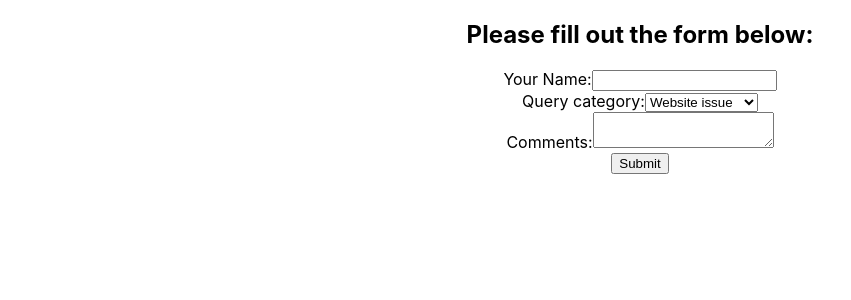
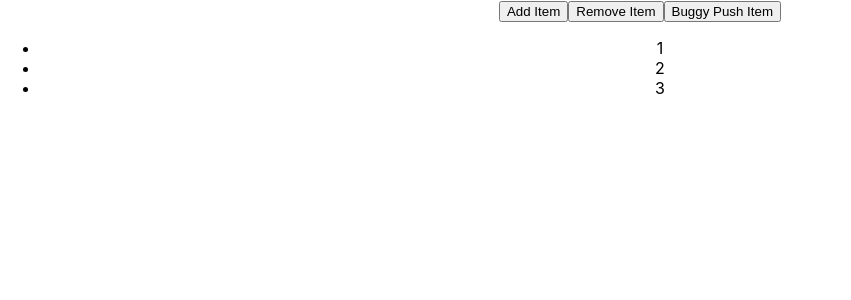
Before and after one commit to Camelia03/react-functional-components, a React (Create React App) app in the folder my-app/: page / in a window 1280 px wide. Shown: the top 300 px of the page, without its empty margins (0-851 px from the left). Built offline with nearby package versions, Linux system fonts and the light colour scheme.

Commit message:
The useState() Hook with Objects and Arrays part 1

```diff
--- a/my-app/src/App.js
+++ b/my-app/src/App.js
@@ -1,11 +1,11 @@
 import logo from './logo.svg';
 import './App.css';
-import ControlledFormHooks from './components/ControlledFormHooks';
+import UseStateWithArrays from './components/UseStateWithArrays';
 
 function App() {
   return (
     <div className="App">
-      <ControlledFormHooks />
+      <UseStateWithArrays />
     </div>
   );
 }
--- /dev/null
+++ b/my-app/src/components/UseStateWithArrays.js
@@ -0,0 +1,38 @@
+import React, {useState} from 'react'
+
+function UseStateWithArrays() {
+    const [nums, setNums] = useState([1,2,3]);
+    const addNums = () => {
+        setNums([...nums, nums.length + 1]);
+    }
+    const removeNum = () => {
+        setNums(
+            nums.filter((item, idx) => {
+                return idx !== nums.length - 1;
+            })
+        )
+    }
+    const buggyPushNums = () => {
+        nums.push(nums.length + 1);
+        setNums(nums);
+        console.log(nums);
+    }
+    return (
+        <div>
+            <button onClick={addNums}>
+                Add Item
+            </button>
+            <button onClick={removeNum}>
+                Remove Item
+            </button>
+            <button onClick={buggyPushNums}>
+                Buggy Push Item
+            </button>
+            <ul>
+                {nums.map(num => <li key={num}>{num}</li>)}
+            </ul>
+        </div>
+    )
+}
+
+export default UseStateWithArrays
```
